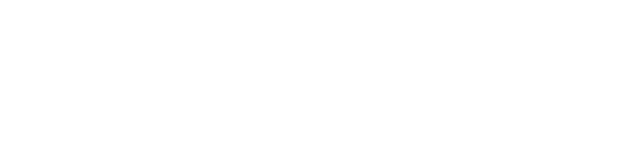
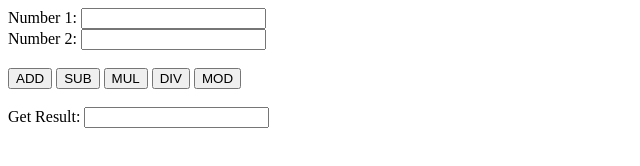
Before and after one commit to pollycarp/bootcamp1, a plain HTML site: page index.html in a window 1280 px wide. Shown: the whole page, without its empty margins (0-640 px from the left). Drawn offline with Linux system fonts and the light colour scheme.

Commit message:
basic arithmetic

```diff
--- a/index.html
+++ b/index.html
@@ -1,12 +1,40 @@
 <!DOCTYPE html>
 <html lang="en">
 <head>
-    <meta charset="UTF-8">
-    <meta http-equiv="X-UA-Compatible" content="IE=edge">
-    <meta name="viewport" content="width=device-width, initial-scale=1.0">
-    <title>Document</title>
+
+
+<!-- <div class="my" id="my_id_1"></div>
+
+<div class="my" id="my_name"></div> -->
+
+
+  <!-- Opening a HTML Form. -->
+  <form name="my_cal">
+
+    <!-- Here user will enter 1st number. -->
+    Number 1: <input type="text" name="first">
+
+    <br>
+
+    <!-- Here user will enter 2nd number. -->
+    Number 2: <input type="text" name="second">
+
+    <br><br>
+
+    <input type="button" value="ADD" onclick="javascript:addition();">
+    <input type="button" value="SUB" onclick="javascript:subtraction();">
+    <input type="button" value="MUL" onclick="javascript:multiply();">
+    <input type="button" value="DIV" onclick="javascript:division();">
+    <input type="button" value="MOD" onclick="javascript:modulus();">
+
+    <br><br>
+
+    <!-- Here result will be displayed. -->
+    Get Result: <input type="text" name="total">
+
+
 </head>
 <body>
-
+    <script src="./index.js"></script>
 </body>
 </html>
--- a/index.js
+++ b/index.js
@@ -1,9 +1,67 @@
-import React from 'react'
+// let v;
+// var y
+// const z;
 
-function index() {
-  return (
-    <div>index</div>
-  )
+// var x  = document.getElementById
+// ("my_id_1")
+// var y  = document.getElementById
+// ("my_id_2")
+// var name = document.getElementsByName
+// ("my_name")
+//  x.innerHTML =
+//  "<h1>hello world </h1>";
+
+
+
+
+//  function my_function_1 () {
+// console.error("here is my function")
+// return "hello ..."
+
+//  }
+//  function my_function_2 (name) {
+//   console.error("here is my function" + name)
+
+
+//    }
+
+//      const random_int = () => {
+//        console.error ("here my_function random_int");
+//      }
+
+//      my_function_1();
+
+function multiply(){
+  a=Number(document.my_cal.first.value);
+  b=Number(document.my_cal.second.value);
+  c=a*b;
+  document.my_cal.total.value=c;
 }
 
-export default index
+function addition(){
+  a=Number(document.my_cal.first.value);
+  b=Number(document.my_cal.second.value);
+  c=a+b;
+  document.my_cal.total.value=c;
+}
+
+function subtraction(){
+  a=Number(document.my_cal.first.value);
+  b=Number(document.my_cal.second.value);
+  c=a-b;
+  document.my_cal.total.value=c;
+}
+
+function division(){
+  a=Number(document.my_cal.first.value);
+  b=Number(document.my_cal.second.value);
+  c=a/b;
+  document.my_cal.total.value=c;
+}
+
+function modulus(){
+  a=Number(document.my_cal.first.value);
+  b=Number(document.my_cal.second.value);
+  c=a%b;
+  document.my_cal.total.value=c;
+}
```
Also changed, not shown: index.css (added).
